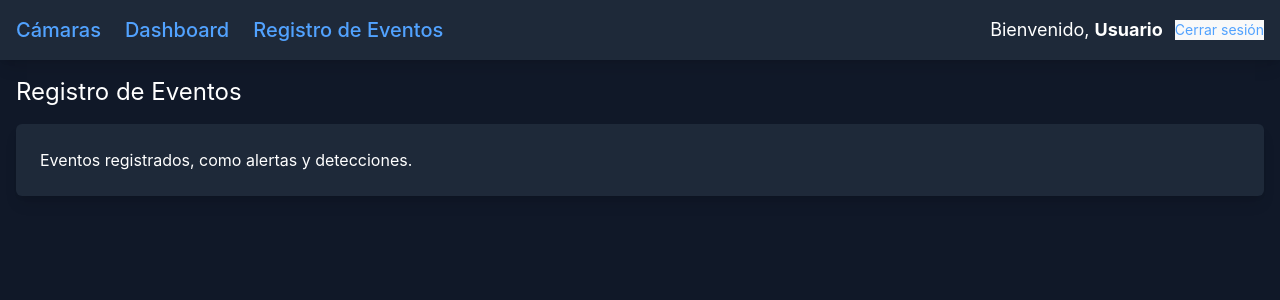
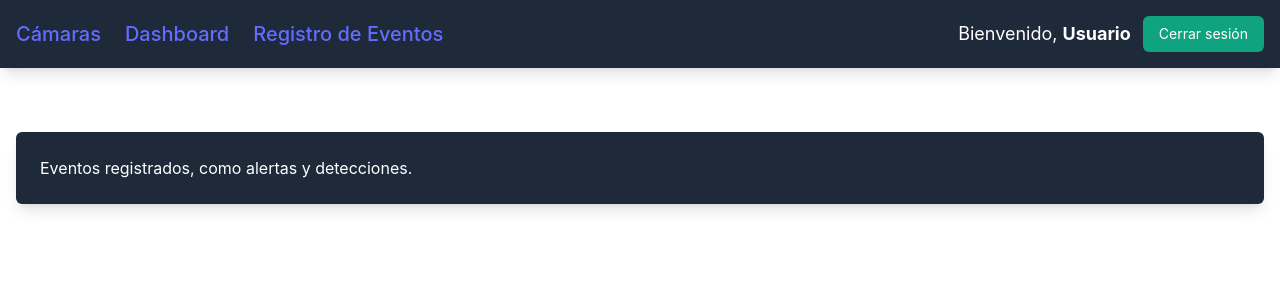
Before and after one commit to crime-detection-thesis/frontend, a React (Vite) app: page /events in a window 1280 px wide. Shown: the top 300 px of the page. Built offline with nearby package versions, Linux system fonts and the light colour scheme; no server answers.

Commit message:
style: change global styles

```diff
--- a/src/index.css
+++ b/src/index.css
@@ -1,58 +1,86 @@
+/* src/index.css */
 @import "tailwindcss";
 
+/* — Base dark mode — */
 html, body {
-  @apply bg-gray-900 text-white;
-  font-family: 'Inter', sans-serif;
+  background-color: #343541;   /* fondo principal */
+  color: #D1D5DB;              /* texto primario */
   height: 100%;
   width: 100%;
   margin: 0;
-}
-
-body {
-  display: flex;
-  flex-direction: column;
-  justify-content: flex-start;
-  align-items: stretch;
+  font-family: 'Inter', sans-serif;
 }
 
 a {
+  color: #10A37F;              /* acento verde ChatGPT */
   font-weight: 500;
-  color: #646cff;
-  text-decoration: inherit;
-  @apply text-blue-400 hover:text-blue-600;
+  text-decoration: none;
+  transition: color 0.2s;
 }
 
 a:hover {
-  color: #535bf2;
+  color: #1CE9B6;              /* verde claro al pasar */
 }
 
 input,
+select,
 textarea {
-  @apply bg-gray-800 text-white border border-gray-700 rounded-md focus:ring-2 focus:ring-blue-500;
+  background-color: #444654;   /* superficie gris */
+  color: #D1D5DB;              /* texto primario */
+  border: 1px solid #202123;   /* borde oscuro */
+  border-radius: 0.375rem;      /* 6px */
+  padding: 0.5rem 0.75rem;
+  transition: box-shadow 0.2s;
 }
 
-:focus-visible {
-  outline: 2px solid #4C91FF;
+input:focus,
+select:focus,
+textarea:focus {
+  outline: none;
+  box-shadow: 0 0 0 2px #10A37F; /* halo verde */
 }
 
-button:hover {
-  border-color: #646cff;
+/* Estilos base para botones que no son de componentes personalizados */
+button:not([class*="bg-"]):not([class*="button-"]) {
+  background-color: #10A37F;   /* botón primario verde */
+  color: #FFFFFF;              /* texto blanco */
+  border: none;
+  border-radius: 0.375rem;
+  padding: 0.5rem 1rem;
+  cursor: pointer;
+  transition: background-color 0.2s, box-shadow 0.2s;
 }
 
-button:focus,
-button:focus-visible {
-  outline: 4px auto -webkit-focus-ring-color;
+button:not([class*="bg-"]):not([class*="button-"]):hover {
+  background-color: #1CE9B6;   /* verde claro al pasar */
 }
 
+button:focus {
+  outline: none;
+  box-shadow: 0 0 0 2px #10A37F; /* halo verde */
+}
+
+/* — Light mode fallback — */
 @media (prefers-color-scheme: light) {
-  :root {
+  html, body {
+    background-color: #FFFFFF;
     color: #213547;
-    background-color: #ffffff;
+  }
+  a {
+    color: #646CFF;
   }
   a:hover {
-    color: #747bff;
+    color: #747BFF;
+  }
+  input,
+  select,
+  textarea {
+    background-color: #F9FAFB;
+    color: #213547;
+    border: 1px solid #D1D5DB;
   }
   button {
-    background-color: #f9f9f9;
+    background-color: #F9F9F9;
+    color: #213547;
   }
 }
```
